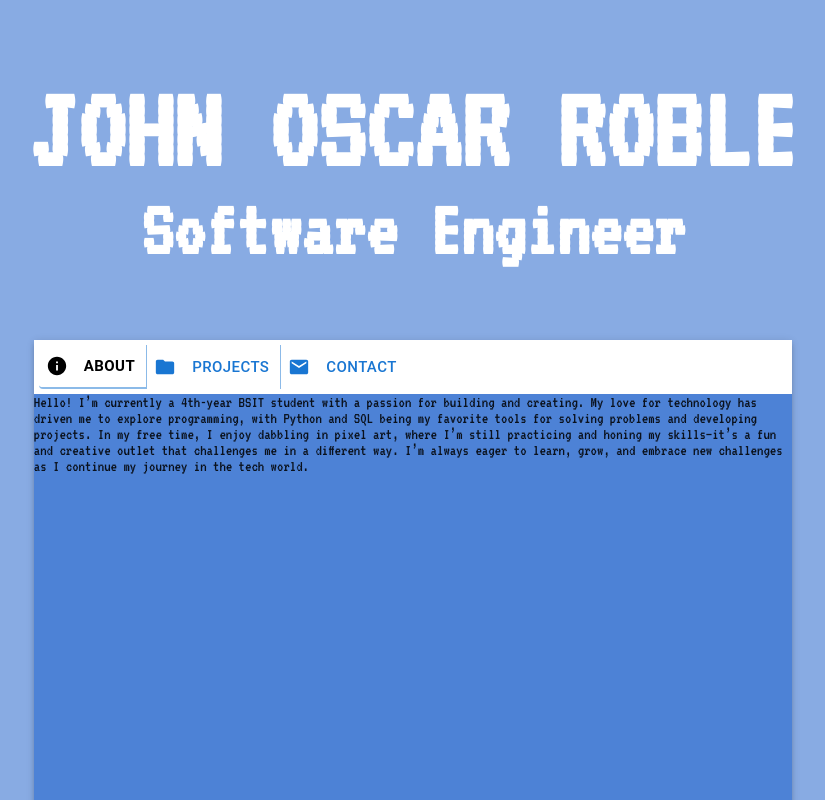
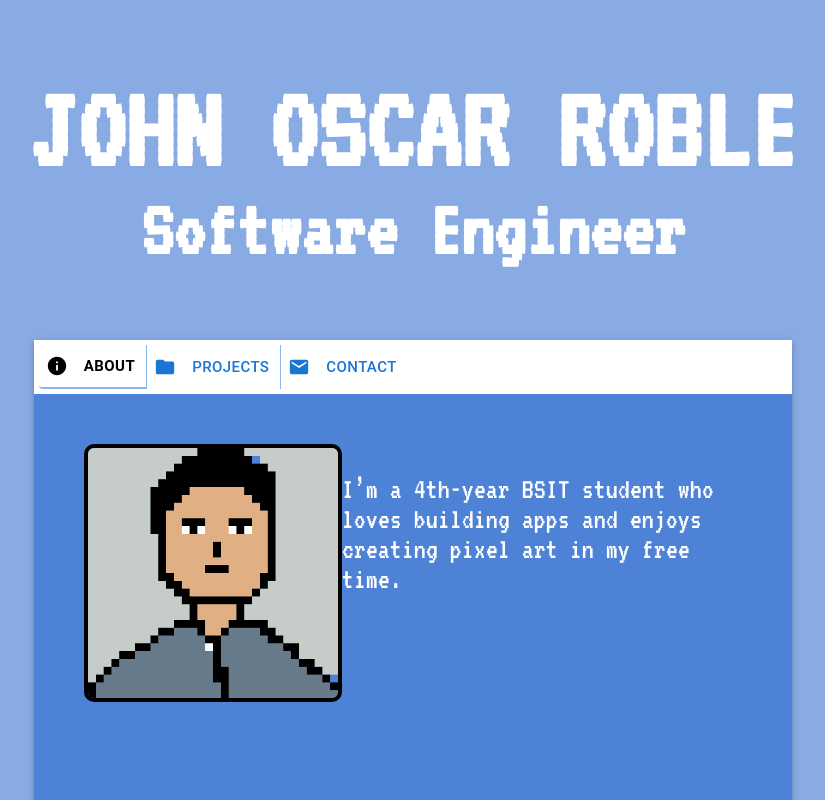
Before and after one commit to shadycodee/Portfolio, a React (Vite) app: page / in a window 1280 px wide. Shown: the top 800 px of the page, without its empty margins (227-1052 px from the left). Built offline with nearby package versions, Linux system fonts and the light colour scheme.

Commit message:
Enhance About component with profile image and concise introduction

```diff
--- a/src/Components/About.jsx
+++ b/src/Components/About.jsx
@@ -1,8 +1,21 @@
 import React from 'react'
+import Image from '../assets/profile_pixel.png';
 
 function About() {
   return (
-    <div>Hello! I’m currently a 4th-year BSIT student with a passion for building and creating. My love for technology has driven me to explore programming, with Python and SQL being my favorite tools for solving problems and developing projects. In my free time, I enjoy dabbling in pixel art, where I’m still practicing and honing my skills—it’s a fun and creative outlet that challenges me in a different way. I’m always eager to learn, grow, and embrace new challenges as I continue my journey in the tech world.</div>
+    <>
+        <div style={{
+            display: 'flex',
+            justifyContent: 'center',
+            padding: '50px',
+            fontSize: '30px',
+            color: 'white',
+        }}>
+            <img src={Image} alt="About Me" style={{ width: '250px', borderRadius: '10px', border: '4px solid black'  }} />
+           <p> I’m a 4th-year BSIT student who loves building apps and enjoys creating pixel art in my free time.</p>
+        </div>
+
+    </>
   )
 }
 
```
Also changed, not shown: src/assets/Roble.jpg (added), src/assets/profile_pixel.png (added).
